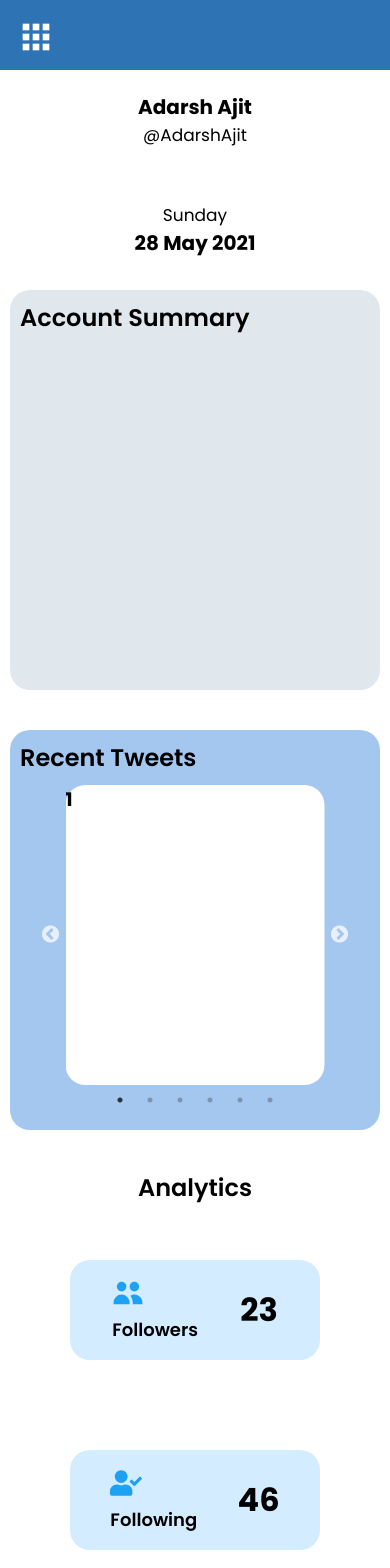
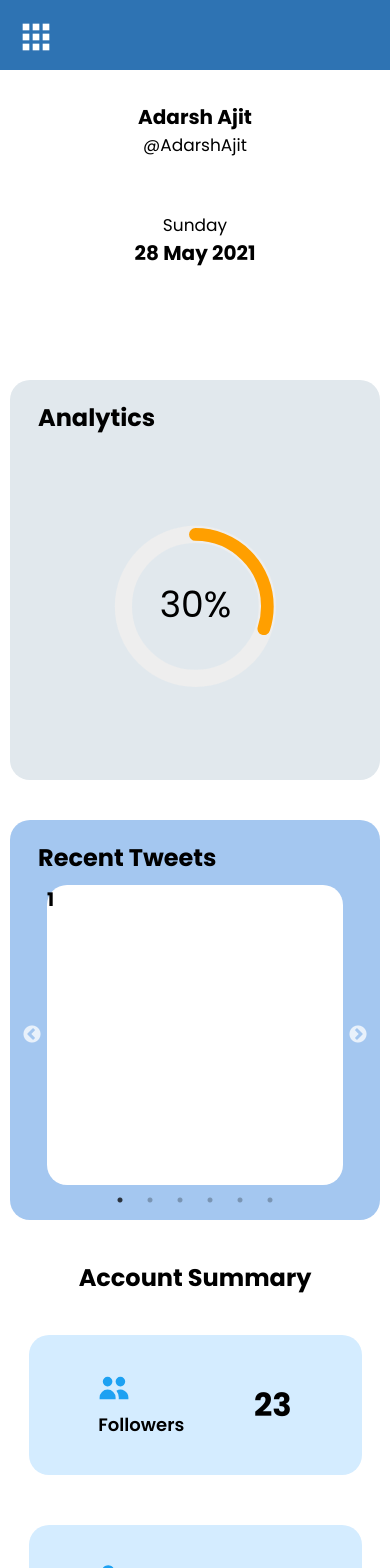
Before and after one commit to adarshajit/Depression-Recognizer-for-Twitter, a React (Create React App) app in the folder frontend/: page /user in a window 390 px wide. Shown: the top 1568 px of the page. Built offline with nearby package versions, Linux system fonts and the light colour scheme.

Commit message:
pie chart added to analytics section 🥧

```diff
--- a/frontend/src/components/Sidebar/sidebar.css
+++ b/frontend/src/components/Sidebar/sidebar.css
@@ -6,12 +6,13 @@
   flex-direction: column;
   justify-content: flex-start;
   align-items: center;
+  position: absolute;
 }
 
 @media screen and (max-width: 768px) {
   .navbar {
     height: 70px;
-    width: auto;
+    width: 100%;
     flex-direction: row;
   }
 }
@@ -33,6 +34,7 @@
   top: 0px;
   left: -100%;
   transition: 850ms;
+  z-index: 10;
 }
 
 .nav-menu.active {
--- /dev/null
+++ b/frontend/src/pages/Dashboard/Chart/index.js
@@ -0,0 +1,32 @@
+import React from "react";
+import "./style.css";
+const Chart = () => {
+  return (
+    <>
+      <div class="flex-wrapper">
+        <div class="single-chart">
+          <svg viewBox="0 0 36 36" class="circular-chart orange">
+            <path
+              class="circle-bg"
+              d="M18 2.0845
+          a 15.9155 15.9155 0 0 1 0 31.831
+          a 15.9155 15.9155 0 0 1 0 -31.831"
+            />
+            <path
+              class="circle"
+              stroke-dasharray="30, 100"
+              d="M18 2.0845
+          a 15.9155 15.9155 0 0 1 0 31.831
+          a 15.9155 15.9155 0 0 1 0 -31.831"
+            />
+            <text x="18" y="20.35" class="percentage">
+              30%
+            </text>
+          </svg>
+        </div>
+      </div>
+    </>
+  );
+};
+
+export default Chart;
--- /dev/null
+++ b/frontend/src/pages/Dashboard/Chart/style.css
@@ -0,0 +1,72 @@
+.flex-wrapper {
+  display: flex;
+  flex-flow: row nowrap;
+  position: relative;
+  top: 20%;
+  z-index: 1;
+}
+
+.single-chart {
+  width: 33%;
+  justify-content: space-around;
+}
+
+.circular-chart {
+  display: block;
+  margin: 10px auto;
+  max-width: 80%;
+  max-height: 250px;
+}
+
+@media screen and (max-width: 768px) {
+  .flex-wrapper {
+    align-self: center;
+    justify-content: center;
+  }
+
+  .single-chart {
+    width: 55%;
+  }
+
+  .circular-chart {
+    max-width: 80%;
+    max-height: 300px;
+  }
+}
+
+.circle-bg {
+  fill: none;
+  stroke: #eee;
+  stroke-width: 3.8;
+}
+
+.circle {
+  fill: none;
+  stroke-width: 2.8;
+  stroke-linecap: round;
+  animation: progress 1s ease-out forwards;
+}
+
+@keyframes progress {
+  0% {
+    stroke-dasharray: 0 100;
+  }
+}
+
+.circular-chart.orange .circle {
+  stroke: #ff9f00;
+}
+
+.circular-chart.green .circle {
+  stroke: #4cc790;
+}
+
+.circular-chart.blue .circle {
+  stroke: #3c9ee5;
+}
+
+.percentage {
+  fill: #000;
+  font-size: 0.5em;
+  text-anchor: middle;
+}
--- a/frontend/src/pages/Dashboard/RecentTweets/style.css
+++ b/frontend/src/pages/Dashboard/RecentTweets/style.css
@@ -1,5 +1,5 @@
 .slides {
-  width: 70%;
+  width: 80%;
   top: 40%;
   left: 50%;
   transform: translate(-50%, -50%);
--- a/frontend/src/pages/Dashboard/UserInfo/UserElements.js
+++ b/frontend/src/pages/Dashboard/UserInfo/UserElements.js
@@ -2,13 +2,17 @@ import styled from "styled-components";
 
 export const GridContainer = styled.div`
   display: grid;
-  margin: 10px;
+  margin: 10px 50px 0 100px;
   grid-gap: 40px;
 
   grid-template-columns: repeat(auto-fit, minmax(280px, 1fr));
+
+  @media screen and (max-width: 768px) {
+    margin: 10px;
+  }
 `;
 
-export const AccountSummary = styled.div`
+export const Analytics = styled.div`
   height: 400px;
   background-color: #e1e8ed;
   border-radius: 20px;
@@ -20,9 +24,9 @@ export const AccountSummary = styled.div`
 
 export const P = styled.p`
   font-size: 24px;
-  font-weight: 600;
+  font-weight: 700;
   color: #000;
-  margin: 10px 0 0 10px;
+  margin: 20px 0 0 28px;
 `;
 
 // export const Data = styled.div`
@@ -82,7 +86,7 @@ export const OtherData = styled.div`
 
 export const P2 = styled.p`
   font-size: 24px;
-  font-weight: 600;
+  font-weight: 700;
   color: #000;
   display: flex;
   align-self: center;
@@ -100,7 +104,7 @@ export const Box = styled.div`
   border-radius: 20px;
 
   @media screen and (max-width: 768px) {
-    width: 350px;
+    width: 90%;
     height: 130px;
     margin: 40px 0 20px 0;
     align-self: center;
@@ -121,7 +125,7 @@ export const OtherWrapper = styled.div`
 export const BoxWrapper = styled.div`
   display: flex;
   width: 250px;
-  height: 100px;
+  height: 128px;
   flex-direction: row;
   justify-content: space-evenly;
   align-items: center;
@@ -130,6 +134,11 @@ export const BoxWrapper = styled.div`
   backdrop-filter: blur(11px);
   -webkit-backdrop-filter: blur(11px);
   border-radius: 20px;
+
+  @media screen and (max-width: 768px) {
+    width: 100%;
+    height: 140px;
+  }
 `;
 
 export const Sub = styled.p`
--- a/frontend/src/pages/Dashboard/UserInfo/index.js
+++ b/frontend/src/pages/Dashboard/UserInfo/index.js
@@ -2,7 +2,7 @@ import React from "react";
 
 import {
   GridContainer,
-  AccountSummary,
+  Analytics,
   P,
   RecentTweets,
   OtherData,
@@ -18,15 +18,17 @@ import * as FaIcons from "react-icons/fa";
 import * as BiIcons from "react-icons/bi";
 import { IconContext } from "react-icons/lib";
 import TweetSlider from "../RecentTweets";
+import Chart from "../Chart/index";
 
 const UserInfo = () => {
   return (
     <>
       <IconContext.Provider value={{ fill: "#fff" }}>
         <GridContainer>
-          <AccountSummary>
-            <P>Account Summary</P>
-          </AccountSummary>
+          <Analytics>
+            <P>Analytics</P>
+            <Chart />
+          </Analytics>
 
           <RecentTweets>
             <P>Recent Tweets</P>
@@ -35,7 +37,7 @@ const UserInfo = () => {
         </GridContainer>
         <OtherData>
           <OtherWrapper>
-            <P2>Analytics</P2>
+            <P2>Account Summary</P2>
             <Box>
               <BoxWrapper>
                 <div>
--- a/frontend/src/pages/Dashboard/dashboardElements.js
+++ b/frontend/src/pages/Dashboard/dashboardElements.js
@@ -4,8 +4,6 @@ export const MainContainer = styled.div`
   display: flex;
   flex-direction: row;
   height: 100vh;
-
-  @media screen and (max-width: 768px) {
     flex-direction: column;
   }
 `;
@@ -19,10 +17,12 @@ export const Container = styled.div`
 
 export const TopWrapper = styled.div`
   display: flex;
+  margin: 10px 50px 0 100px;
   flex-direction: row;
   justify-content: space-between;
 
   @media screen and (max-width: 768px) {
+    margin: 80px;
     flex-direction: column;
   }
 `;
@@ -49,6 +49,7 @@ export const TwitterHandle = styled.div`
   justify-content: center;
   height: 100px;
   width: 50%;
+  white-space: nowrap;
 
   @media screen and (max-width: 768px) {
     align-items: center;
@@ -65,6 +66,7 @@ export const DateWrapper = styled.div`
   justify-content: center;
   height: 100px;
   width: 50%;
+  white-space: nowrap;
 
   @media screen and (max-width: 768px) {
     align-items: center;
```
